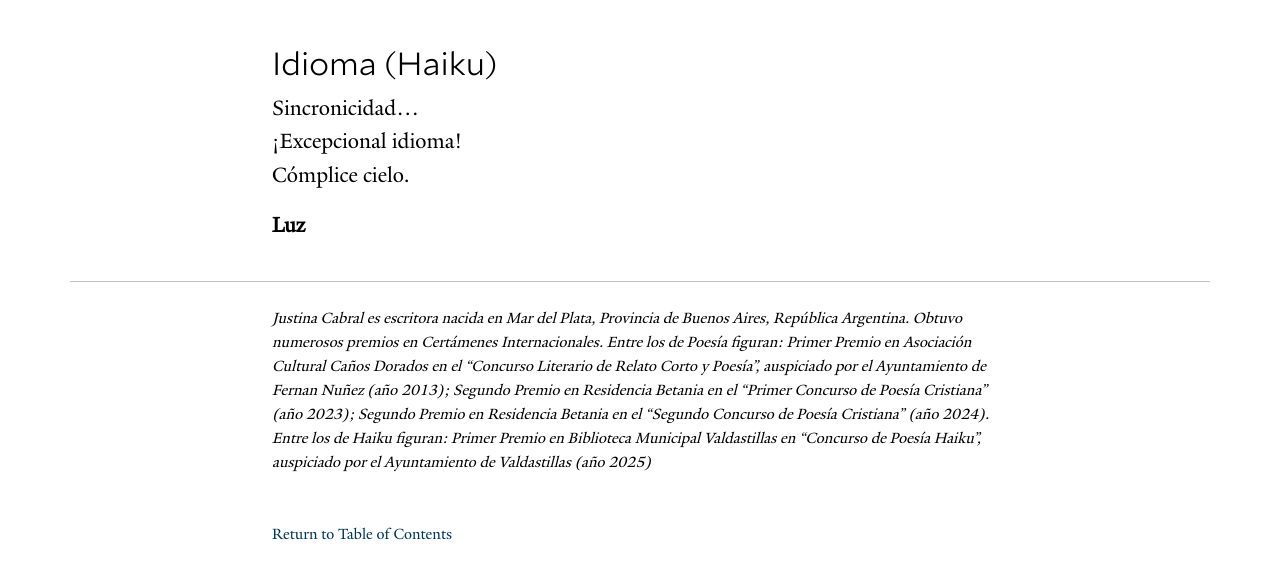
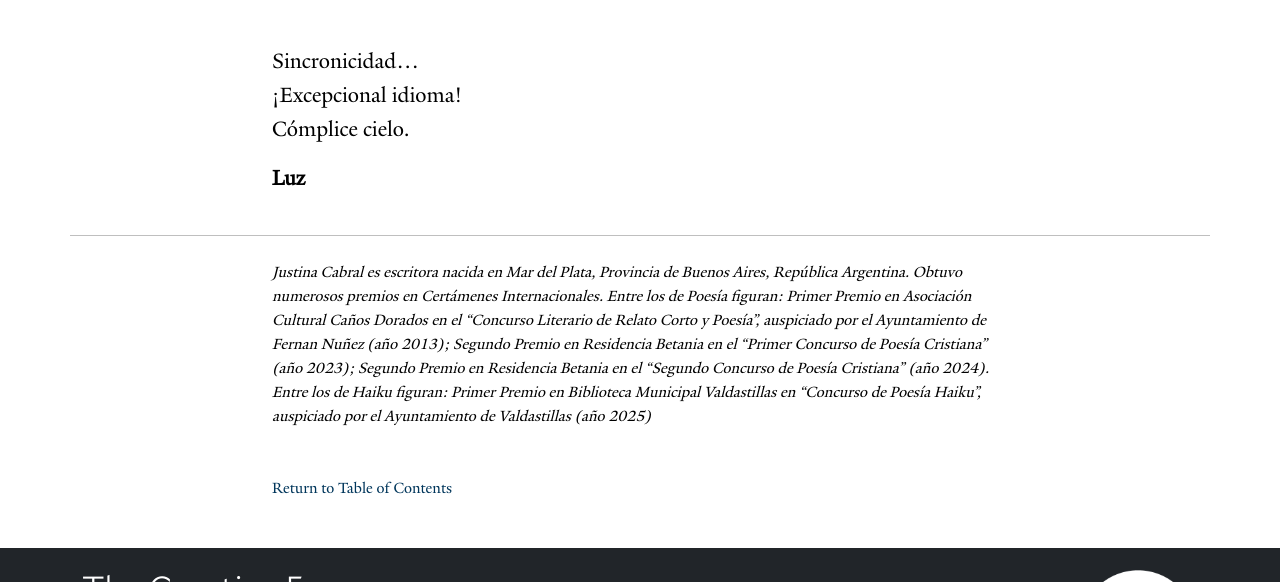
Before and after one commit to elotroalex/variantes, a Jekyll site: the page built from _num1/cabral-idioma.md, in a window 1280 px wide and 900 px high, cut to the strip 318-900 px from the top of the window. Built offline with Jekyll 4.4.1, drawn with Linux system fonts in a browser that asks for light colours.

Commit message:
Update cabral-idioma.md

```diff
--- a/_num1/cabral-idioma.md
+++ b/_num1/cabral-idioma.md
@@ -10,8 +10,6 @@ Obtuvo numerosos premios en Certámenes Internacionales.
 Entre los de Poesía figuran: Primer Premio en Asociación Cultural Caños Dorados en el “Concurso Literario de Relato Corto y Poesía”, auspiciado por el Ayuntamiento de Fernan Nuñez (año 2013); Segundo Premio en Residencia Betania en el “Primer Concurso de Poesía Cristiana” (año 2023); Segundo Premio en Residencia Betania en el “Segundo Concurso de Poesía Cristiana” (año 2024). Entre los de Haiku figuran: Primer Premio en Biblioteca Municipal Valdastillas en “Concurso de Poesía Haiku”, auspiciado por el Ayuntamiento de Valdastillas (año 2025)"
 ---
 
-## Idioma (Haiku)
-
 Sincronicidad...
 ¡Excepcional idioma!
 Cómplice cielo.
```
